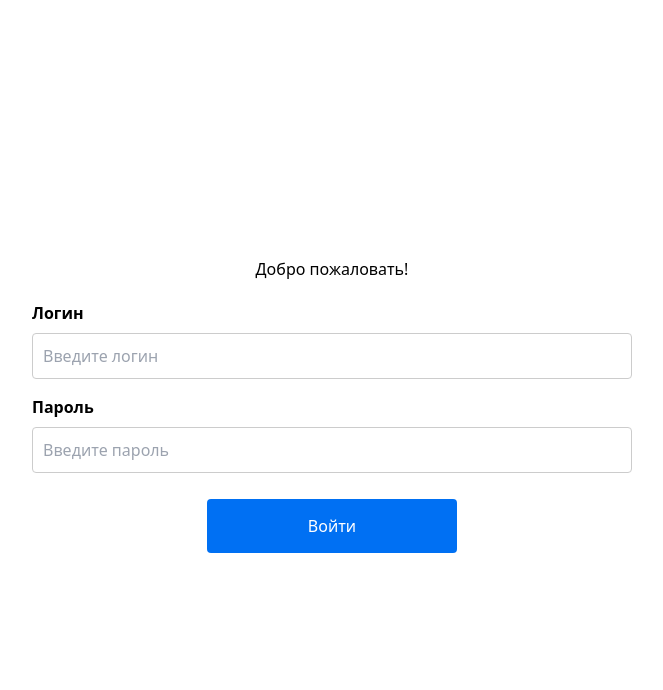
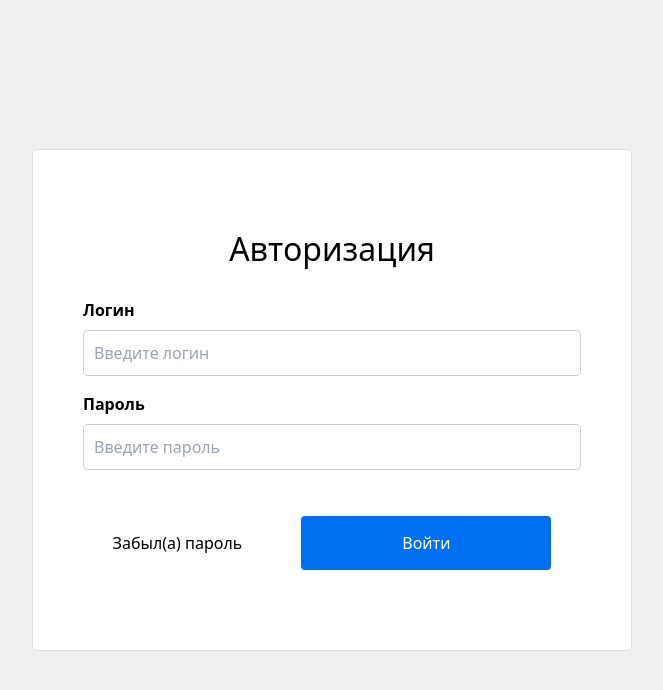
Before and after one commit to BoberCRM/CrmSystem, a Next.js app: page /login in a window 1280 px wide. Shown: the top 690 px of the page, without its empty margins (308-971 px from the left). Built offline with nearby package versions, Linux system fonts and the light colour scheme.

Commit message:
add styles gor login page and strat crete header

```diff
--- a/src/UI/button/button.module.css
+++ b/src/UI/button/button.module.css
@@ -6,7 +6,6 @@
     cursor: pointer;
     font-size: 16px;
     width: 250px;
-    margin: 10px auto;
   }
 
   .button.primary {
--- a/src/app/globals.css
+++ b/src/app/globals.css
@@ -1,6 +1,11 @@
 @tailwind base;
 @tailwind components;
 @tailwind utilities;
+
+body{
+    padding: 0;
+    margin: 0;
+}
 
 .flex{
     display: flex;
--- a/src/app/home/page.tsx
+++ b/src/app/home/page.tsx
@@ -4,6 +4,7 @@ import { useAuth } from '@/contexts/AuthContext';
 import { useEffect } from 'react';
 import { useRouter } from 'next/navigation';
 import Button from "@/UI/button/Button"
+import Header from '@/UI/header/header';
 
 export default function Home() {
   const { isAuthenticated, logout } = useAuth();
@@ -21,6 +22,7 @@ export default function Home() {
 
   return (
     <div>
+      <Header/>
       <h1>Основная страница</h1>
       <Button onClick={logout} variant="danger">Выйти</Button>
     </div>
--- a/src/app/login/login.module.css
+++ b/src/app/login/login.module.css
@@ -2,20 +2,33 @@
   width: 100%;
   height: 100vh;
   display: flex;
+  background-color: #f0f0f0;
 }
 
 .block_login{
   margin: auto auto;
   max-width: 600px;
   width: 100%;
+  padding: 50px;
+  background-color: #fff;
+  border: 1px solid #ddd;
+  border-radius: 5px;
 }
 
 .block_login_greeting{
-  margin: 20px auto;
+  margin: 25px auto;
   text-align: center;
+  font-size: 32px;
 }
 
 .block_login_form{
   display: flex;
   flex-direction: column;
 }
+
+.block_login_form_bottom{
+  display: flex;
+  align-items: center;
+  justify-content: space-around;
+  margin: 30px 0;
+}
--- a/src/app/login/page.tsx
+++ b/src/app/login/page.tsx
@@ -45,7 +45,7 @@ const LoginForm: React.FC = () => {
   return (
     <section className={`${styles.page}`}>
       <div className={`${styles.block_login}`}>
-        <h2 className={`${styles.block_login_greeting}`}> Добро пожаловать! </h2>
+        <h2 className={`${styles.block_login_greeting}`}> Авторизация </h2>
         <form className={`${styles.block_login_form}`} onSubmit={handleSubmit}>
           <Input
             type="text"
@@ -64,7 +64,10 @@ const LoginForm: React.FC = () => {
             maxLength={8}
             label="Пароль"/>
           {error && <p style={{ color: 'red' }}>{error}</p>}
-          <Button variant="primary">Войти</Button>
+          <div className={`${styles.block_login_form_bottom}`}>
+            <a href="#">Забыл(а) пароль</a>
+            <Button variant="primary">Войти</Button>
+          </div>
         </form>
       </div>
     </section>
```
Also changed, not shown: src/UI/header/header.module.css (added, +50 -0 lines), src/UI/header/header.tsx (added, +23 -0 lines), src/UI/menu/menu.jsx (added), src/UI/menu/menu.model.css (added).
